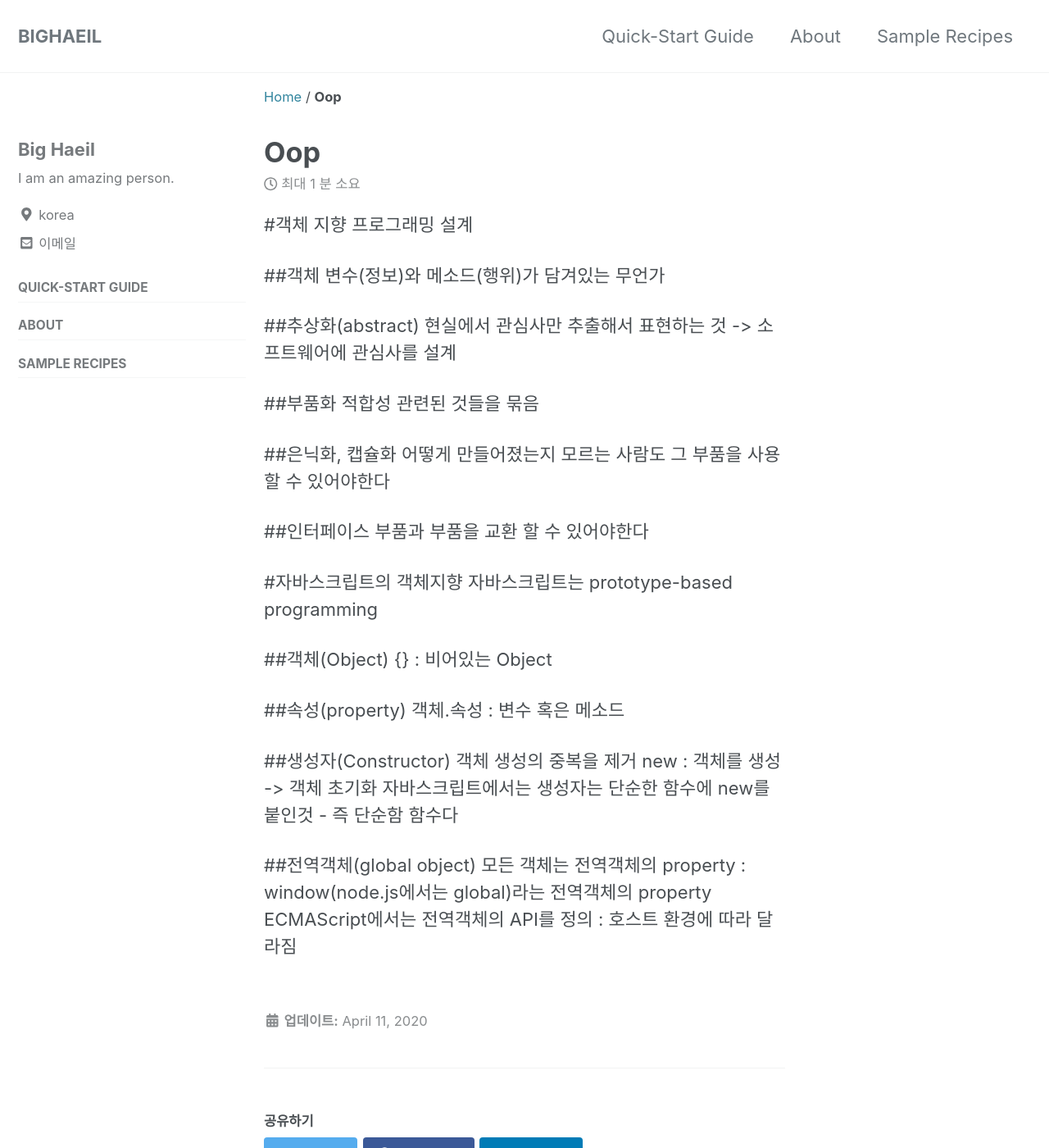
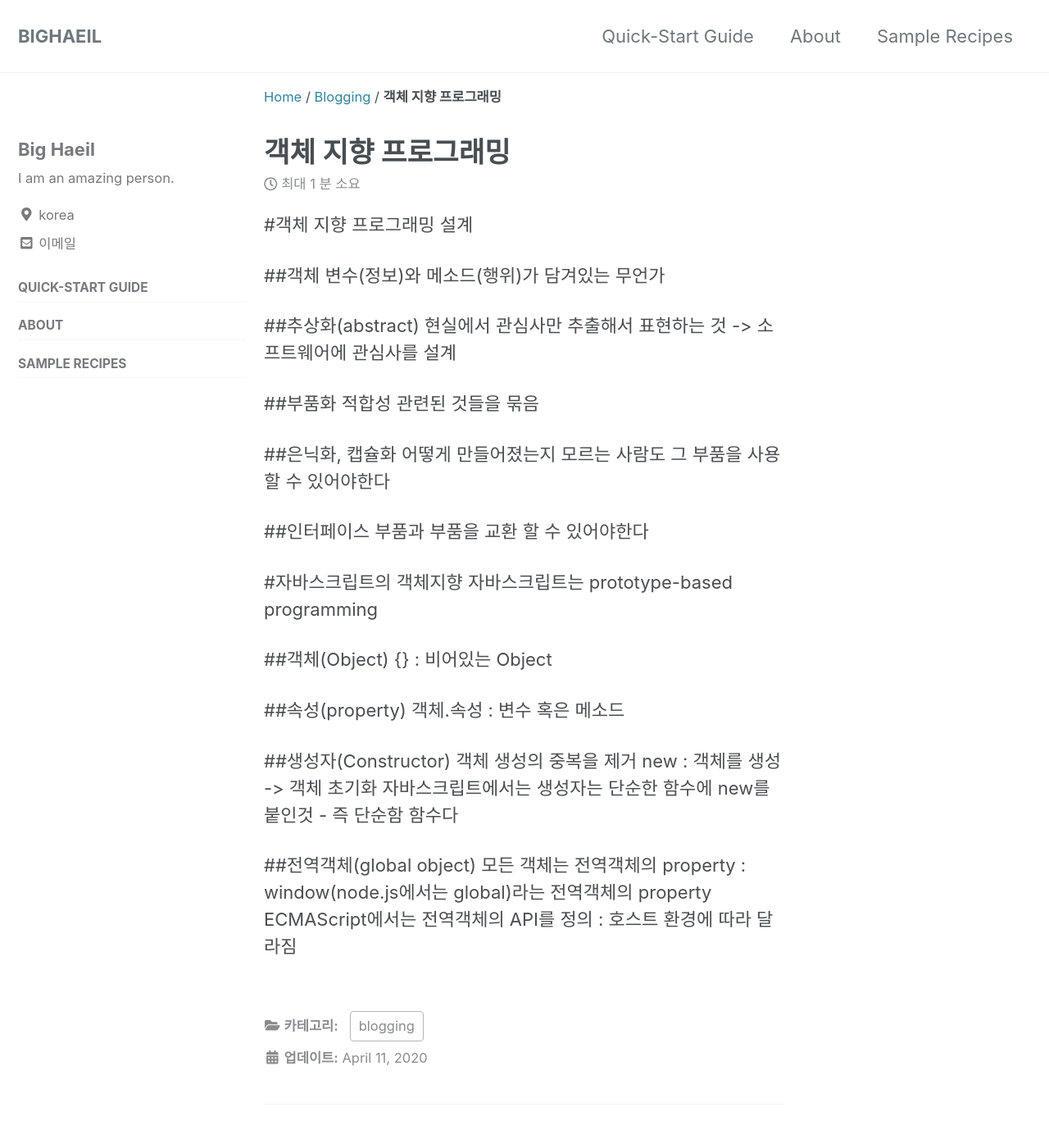
Before and after one commit to bighaeil/bighaeil.github.io, a Jekyll site: the page built from _posts/2020-04-11-oop.md, in a window 1280 px wide and 1400 px high. Shown: the whole window at 82% size. Built offline with Jekyll 4.4.1, drawn with Linux system fonts in a browser that asks for light colours; cached includes are drawn as plain includes; nearby versions of some CDN libraries; comment, search, counter and statistics services are not loaded.

Commit message:
sample update

```diff
--- a/_posts/2020-04-11-oop.md
+++ b/_posts/2020-04-11-oop.md
@@ -1,3 +1,9 @@
+---
+title: "객체 지향 프로그래밍"
+categories:
+  - blogging
+last_modified_at: 2020-04-11T13:00:00+09:00
+---
 #객체 지향 프로그래밍
 설계
 
```
Also changed, not shown: 1 other file.
